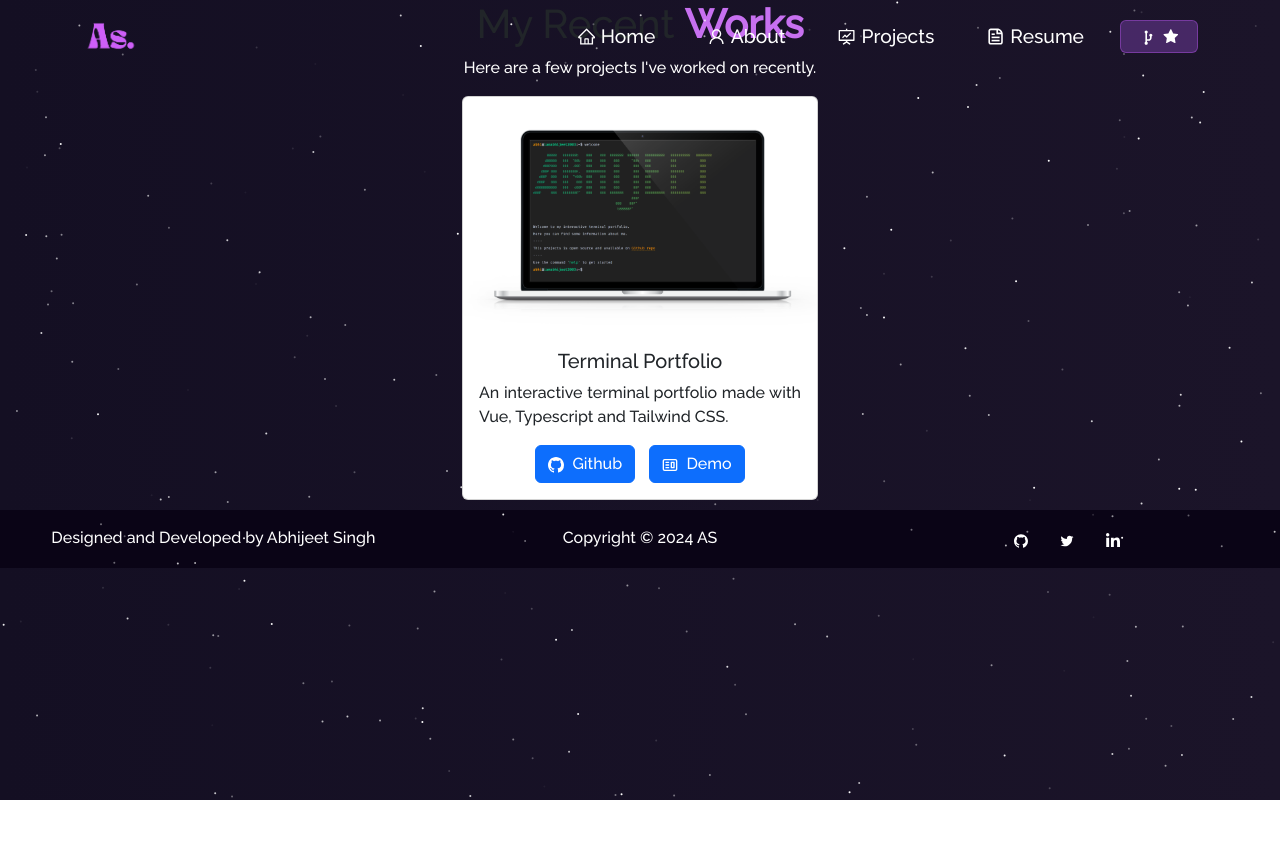
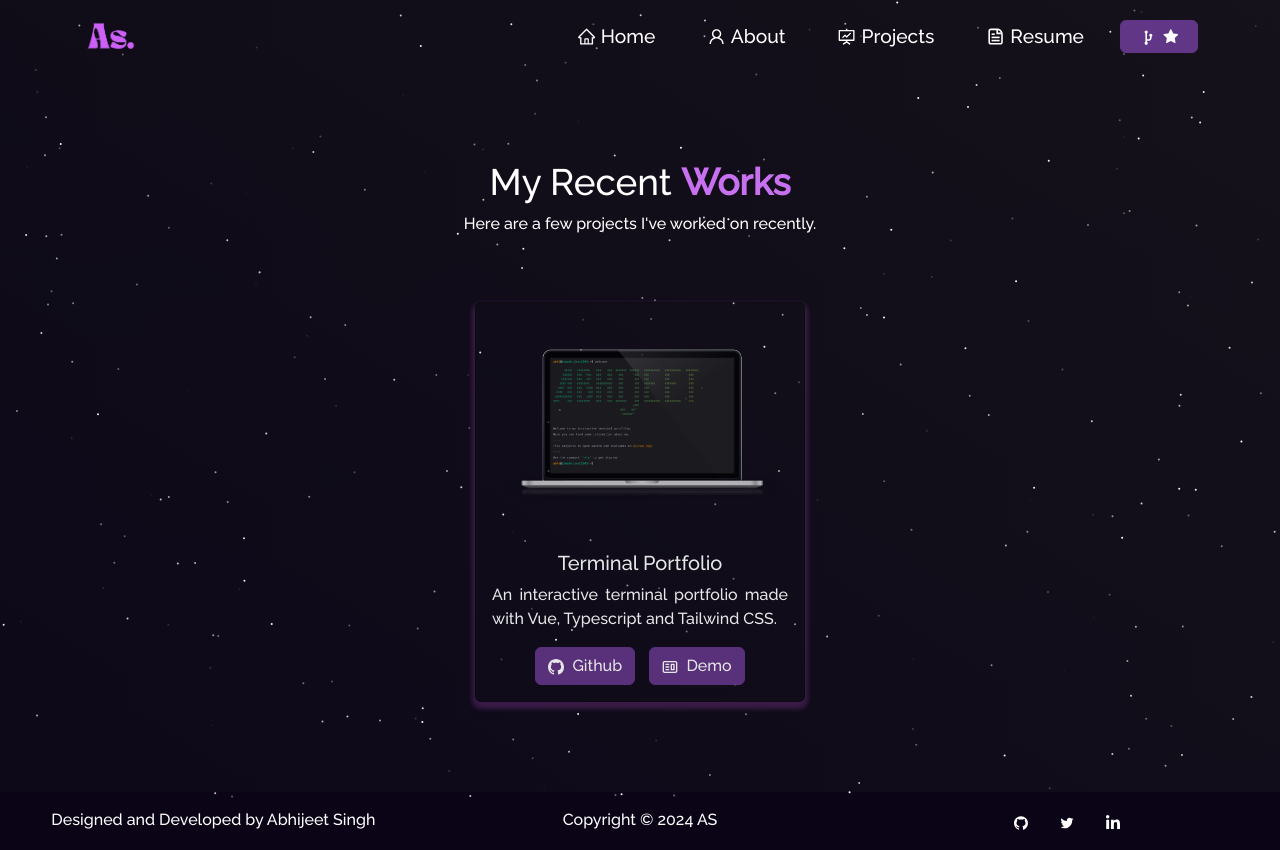
Before and after one commit to iamabhijeet2003/iamabhijeet, a React (Create React App) app: page /project in a window 1280 px wide. Before the commit the page ends 800 px from the top, so only its background shows below. Built offline with nearby package versions, Linux system fonts and the light colour scheme.

Commit message:
add styles for projects component

```diff
--- a/src/style.css
+++ b/src/style.css
@@ -468,3 +468,101 @@ button:focus {
   background: rgba(222, 130, 235, 0.911);
   border-radius: 12px;
 }
+
+/* --------- */
+/* Projects */
+/* --------- */
+
+.project-section {
+  position: relative !important;
+  padding-top: 150px !important;
+  padding-bottom: 30px !important;
+  background-image: var(--section-background-color) !important;
+}
+
+
+.project-card {
+  padding-top: 50px !important;
+  padding-bottom: 50px !important;
+  padding-left: 25px !important;
+  padding-right: 25px !important;
+  height: auto !important;
+}
+
+.project-card-view {
+  box-shadow: 0 4px 5px 3px rgba(119, 53, 136, 0.459) !important;
+  color: white !important;
+  background-color: transparent !important;
+  opacity: 0.9 !important;
+  transition: all 0.5s ease 0s !important;
+  height: 100% !important;
+}
+.project-card-view:hover {
+  transform: scale(1.02) !important;
+  overflow: hidden !important;
+  box-shadow: 0 4px 4px 5px rgba(129, 72, 144, 0.561) !important;
+}
+.project-heading {
+  color: white !important;
+  font-size: 2.3em !important;
+  font-weight: 500 !important;
+  padding-top: 10px !important;
+}
+.blog-card {
+  padding-top: 50px !important;
+  padding-bottom: 50px !important;
+  padding-left: 25px !important;
+  padding-right: 25px !important;
+  height: auto !important;
+}
+
+.blog-card-view {
+  background-color: transparent !important;
+  box-shadow: 0 3px 3px 2px rgba(145, 77, 161, 0.459) !important;
+  color: white !important;
+  transition: all 0.5s ease 0s !important;
+  height: 100% !important;
+}
+
+.blog-link {
+  color: white !important;
+  text-decoration: none !important;
+}
+
+.blog-link:hover {
+  cursor: pointer !important;
+}
+
+.blog-card-view:hover {
+  transform: scale(1.02) !important;
+  overflow: hidden !important;
+  box-shadow: 0 3px 3px 5px rgba(155, 88, 173, 0.65) !important;
+}
+
+.card-img-top {
+  padding: 20px !important;
+  opacity: 0.8 !important;
+  border-radius: 10px !important;
+}
+
+.blog-img {
+  padding: 0px !important;
+  opacity: 0.8 !important;
+  border-radius: 0px !important;
+}
+
+.btn-primary {
+  color: #fff !important;
+  background-color: #623686 !important;
+  border-color: #623686 !important;
+}
+
+.btn-primary:hover {
+  color: #fff !important;
+  background-color: #6d20c5d7 !important;
+  border-color: #6d20c5d7 !important;
+}
+.btn:focus {
+  outline: none !important;
+  box-shadow: none !important;
+}
```
